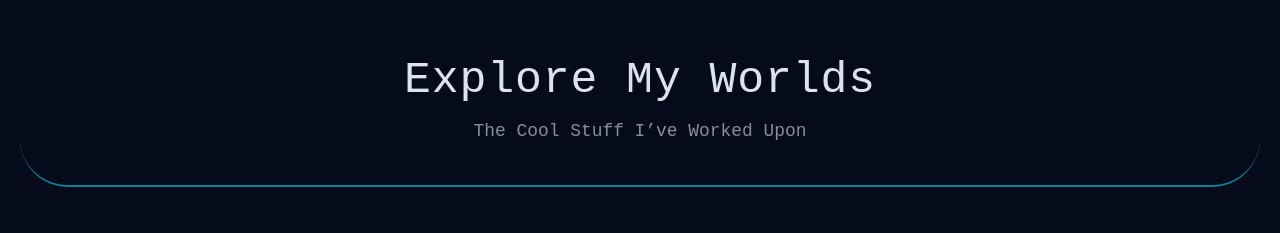
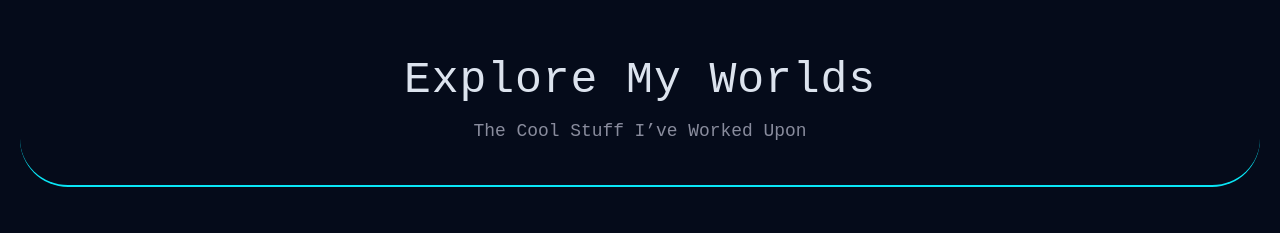
Before and after one commit to ElectroCubic/anush-bundel-portfolio, a React (Vite) app: page / in a window 1280 px wide. Shown: the part 1907-2140 px from the top of the page. Built offline with nearby package versions, Linux system fonts and the light colour scheme; a web font is replaced by a local one.

Commit message:
Changed border color

```diff
--- a/src/assets/ProjectsSection/ProjectsSection.module.css
+++ b/src/assets/ProjectsSection/ProjectsSection.module.css
@@ -7,7 +7,7 @@
 .headingBar {
     text-align: center;
     padding: 3.25rem 1rem 2.75rem;
-    border-bottom: 2px solid rgba(9, 230, 246, 0.55);
+    border-bottom: 2px solid var(--accent-color2);
     border-bottom-left-radius: 48px;
     border-bottom-right-radius: 48px;
 }
@@ -44,12 +44,9 @@
     grid-auto-columns: minmax(250px, 1fr);
     gap: 1.1rem;
     align-items: stretch;
-
-    /* Gives breathing room when scrolling horizontally */
     padding: 0 0.25rem;
 }
 
-/* Desktop: force 5 visible cards if there’s room */
 @media (min-width: 1300px) {
     .cardsRow {
         grid-auto-columns: 1fr;
```
